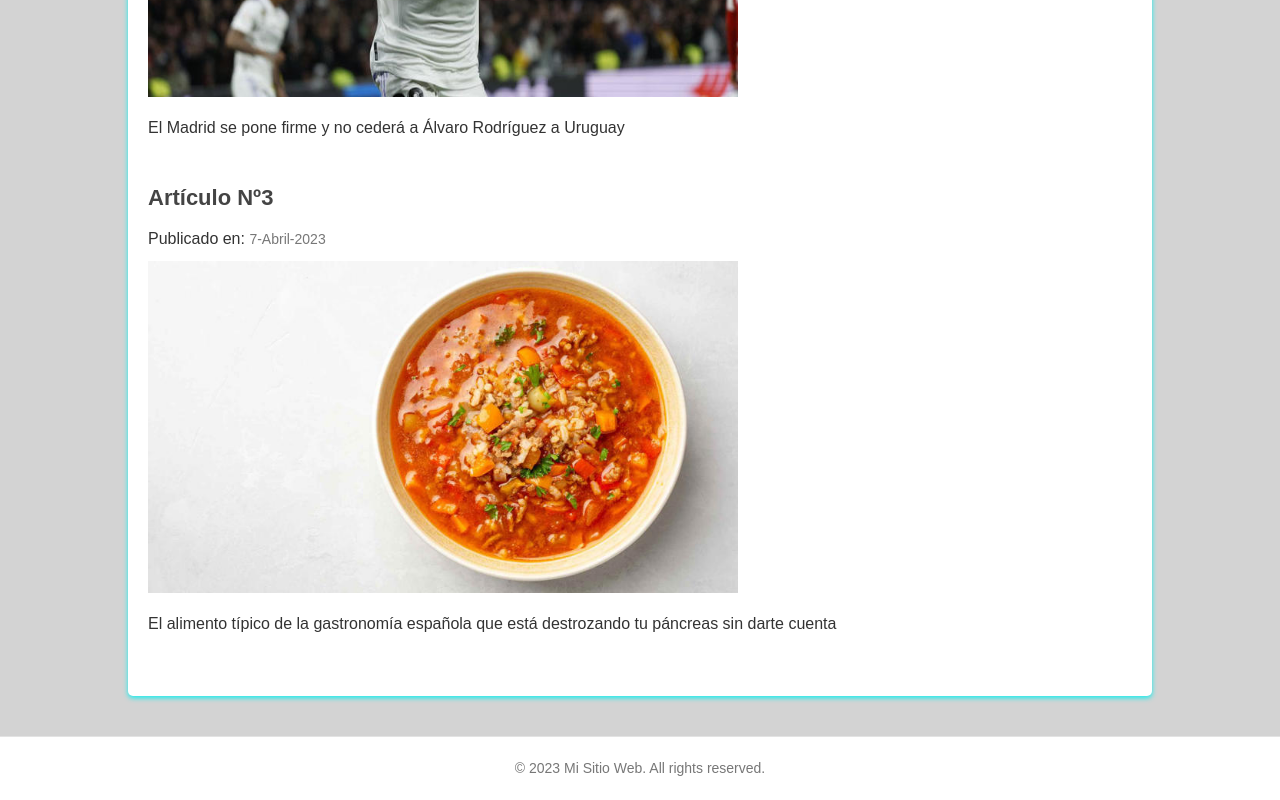
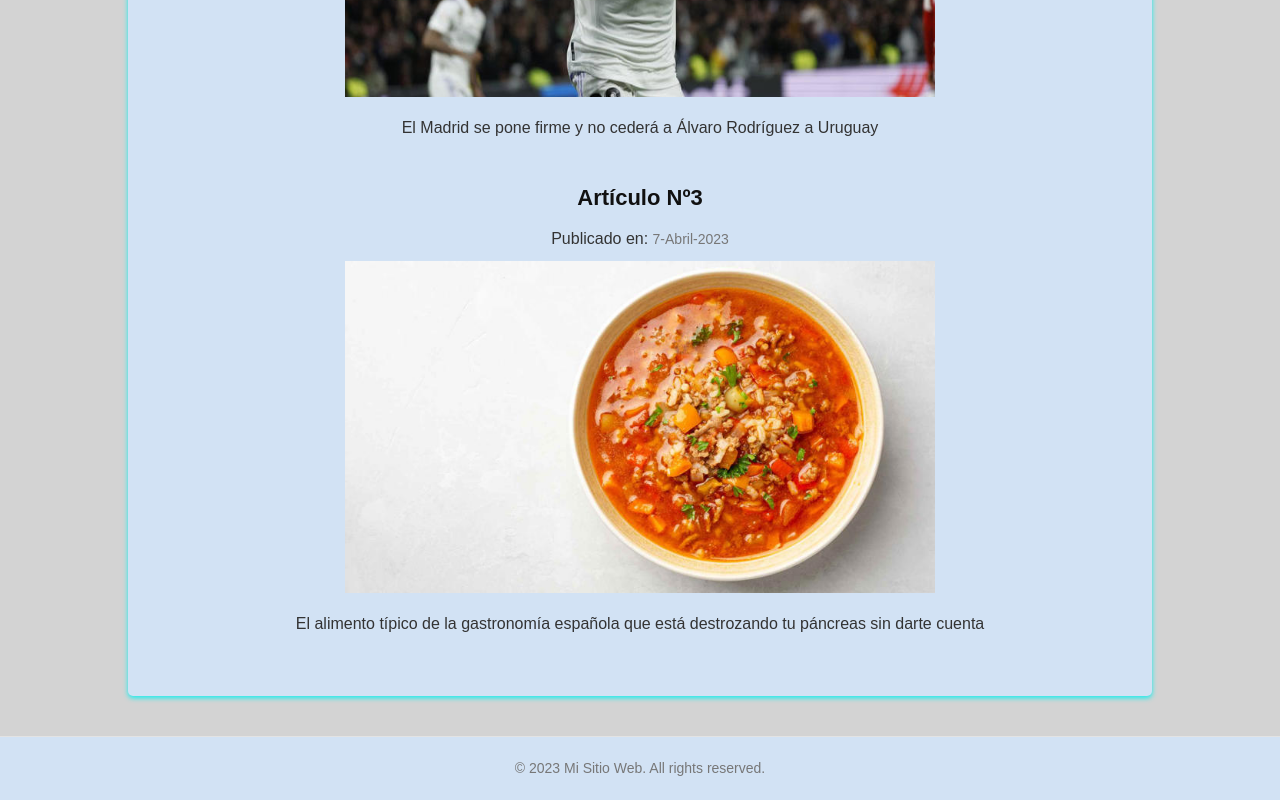
Before and after one commit to manuel-tato/WebRSS, a plain HTML site: page index.html in a window 1280 px wide. Shown: the part 914-1714 px from the top of the page. Drawn offline with Linux system fonts and the light colour scheme.

Commit message:
Update style.css

```diff
--- a/style.css
+++ b/style.css
@@ -45,10 +45,11 @@ nav a:hover {
 main {
     width: 80%;
     margin: 40px auto;
-    background-color: #ffffff;
+    background-color: #d2e2f4;
     padding: 20px;
     border-radius: 5px;
     box-shadow: 0 2px 5px #12efef;
+    text-align:center;
 }
 
 article {
@@ -57,7 +58,7 @@ article {
 
 article h2 {
     font-size: 22px;
-    color: #444;
+    color: #111;
     margin-bottom: 10px;
 }
 
@@ -71,7 +72,7 @@ article p {
 }
 
 footer {
-    background-color: #ffffff;
+    background-color: #d2e2f4;
     padding: 20px;
     text-align: center;
     border-top: 1px solid #e3e3e3;
```
